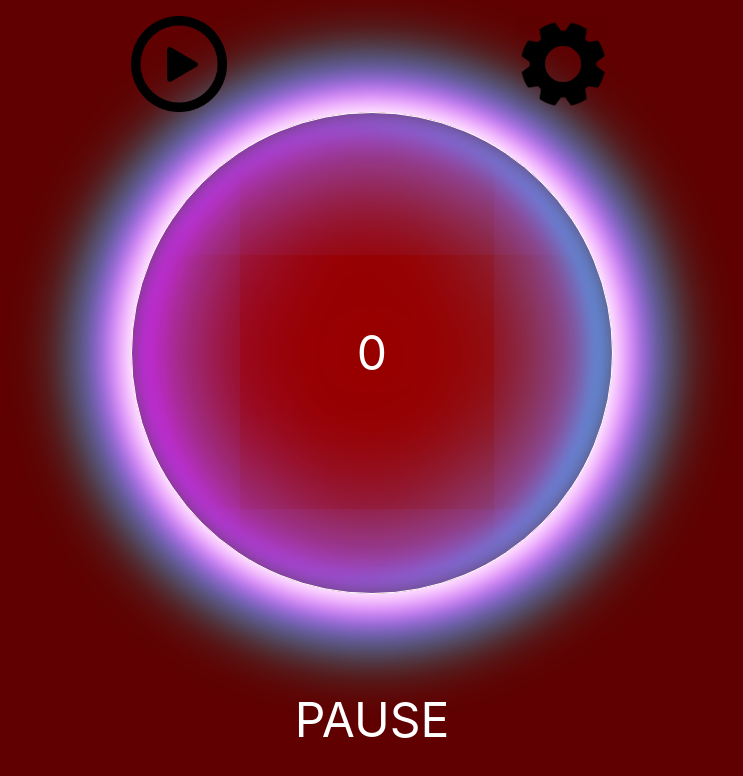
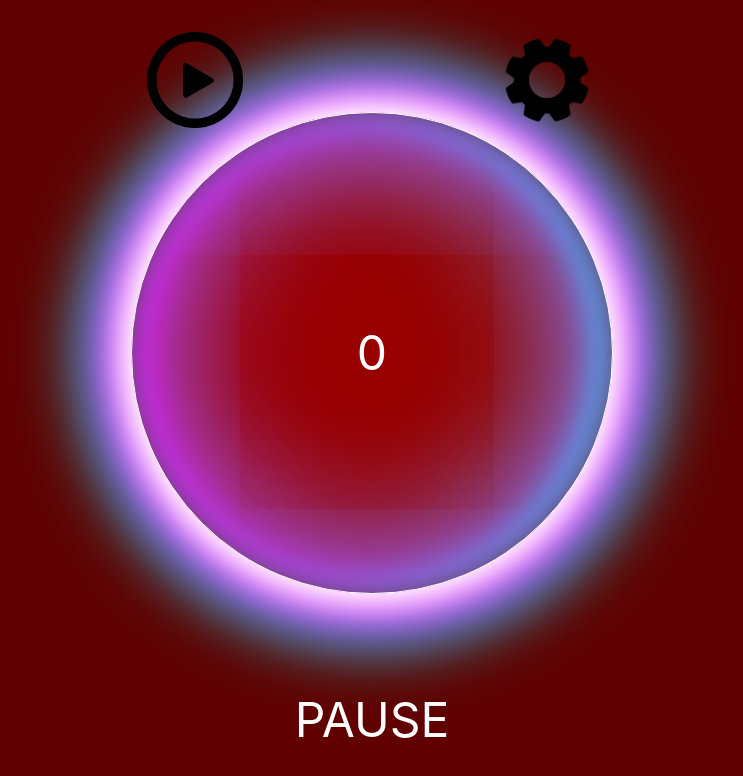
Before and after one commit to guykibby/Timer, a React (Create React App) app: page / in a window 1280 px wide. Shown: the top 776 px of the page, without its empty margins (269-1012 px from the left). Built offline with nearby package versions, Linux system fonts and the light colour scheme.

Commit message:
add local storage of states

```diff
--- a/src/App.css
+++ b/src/App.css
@@ -32,7 +32,7 @@
   right: 0;
   width: 6rem;
   height: auto;
-  margin: 1rem;
+  margin: 2rem;
 }
 
 .pause-play {
@@ -41,7 +41,7 @@
   left: 0;
   width: 6rem;
   height: auto;
-  margin: 1rem;
+  margin: 2rem;
 }
 
 .TimerPAUSE {
--- a/src/App.js
+++ b/src/App.js
@@ -4,12 +4,12 @@ import settingsIcon from "./SettingsIcon.png";
 import pauseIcon from "./Pause.png";
 import playIcon from "./Play.png";
 
-let state = "PAUSE";
+let state = JSON.parse(window.localStorage.getItem("theState")) || "PAUSE";
 let prevState = "WORK";
 
-let prevTime = 0;
+let prevTime = JSON.parse(window.localStorage.getItem("timerTime")) || 0;
 let startTime = Date.now();
-let newTime = 0;
+let newTime = JSON.parse(window.localStorage.getItem("timerTime")) || 0;
 
 const calcTime = () => {
   if (state === "WORK") {
@@ -46,9 +46,7 @@ const pauseTime = () => {
 // let hours = ("0" + Math.floor((time / 3600000) % 60)).slice(-2);
 
 function App() {
-  console.log("buggy");
-
-  const [timerTime, whatTime] = useState(5);
+  const [timerTime, whatTime] = useState(prevTime);
   const [theState, whatState] = useState("PAUSED");
 
   useEffect(() => {
@@ -56,10 +54,17 @@ function App() {
       calcTime();
       whatTime(Math.floor(newTime));
       whatState(state);
+      // console.log("buggy");
     };
+    // console.log(timerTime);
 
     setInterval(checkTime, 100);
   }, []);
+
+  useEffect(() => {
+    window.localStorage.setItem("timerTime", JSON.stringify(timerTime));
+    // window.localStorage.setItem("theState", JSON.stringify(theState));
+  }, [timerTime]);
 
   let timerBoxState = "timerbox Timer" + theState;
   let runImg = theState === "PAUSE" ? playIcon : pauseIcon;
```
